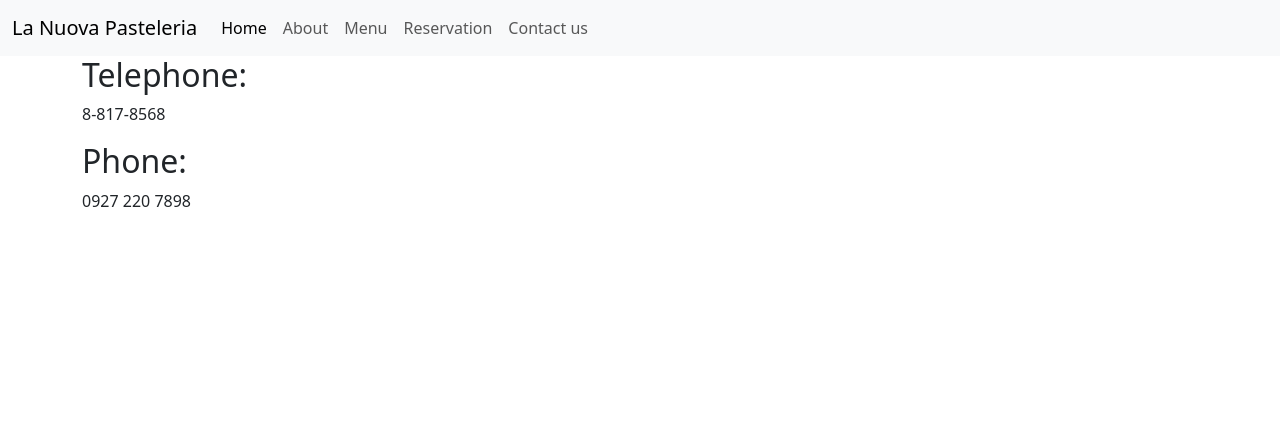
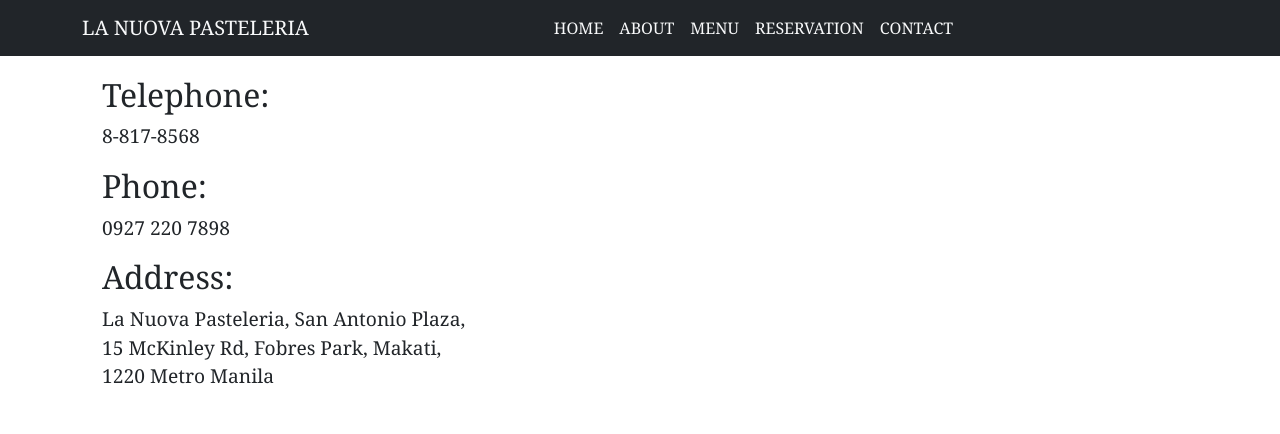
Before and after one commit to Shinroi1/La-Nuova, a Django app: page /contact/ in a window 1280 px wide. Shown: the top 434 px of the page. Before the commit the page ends 207 px from the top, so only its background shows below. Run offline with Django 5.2, Linux system fonts and the light colour scheme; some libraries are stand-ins or nearby versions.

Commit message:
Commit Changes

```diff
--- a/website/myapp/templates/contact.html
+++ b/website/myapp/templates/contact.html
@@ -1,13 +1,63 @@
 {% extends 'user_navbar.html' %}
+
+{% load static %}
 
 {% block content %}
 
-<h2>Telephone:</h2>
 
-<p>8-817-8568</p>
+<html>
+    <head>
+        <meta name="viewport" content="width=device-width, initial-scale=1.0">
 
-<h2>Phone:</h2>
+        <style>
 
-<p>0927 220 7898</p>
+            .contact-container {
+                display: flex;
+                justify-content: space-between;
+                position: relative;
+                padding-top: 20px;
+                margin-left: 20px;
+                font-family: Georgia, 'Times New Roman', Times, serif;
+                font-size: larger;
+            }
+
+            .map-container {
+                margin-top: 30px;
+                margin-bottom: 30px;
+                position: relative;
+
+            }
+
+
+        </style>
+    </head>
+<body>
+
+<div class="container">
+    <div class="contact-container">
+        <div class="contact-info">
+            <h2>Telephone:</h2>
+            <p>8-817-8568</p>
+            <h2>Phone:</h2>
+            <p>0927 220 7898</p>
+            <h2>Address:</h2>
+            <p>La Nuova Pasteleria, San Antonio Plaza,<br>
+            15 McKinley Rd, Fobres Park, Makati, <br>
+            1220 Metro Manila</p>
+        </div>
+    </div>
+</div>
+
+<div class="container map-container ">
+    <iframe src="https://www.google.com/maps/embed?pb=!1m14!1m8!1m3!1d7723.819372758862!2d121.034906!3d14.547157!3m2!1i1024!2i768!4f13.1!3m3!1m2!1s0x3397c8e26ab3a0b9%3A0xa24e3fbe7def4861!2sLa%20Nuova%20Pasteleria!5e0!3m2!1sen!2sph!4v1713253699857!5m2!1sen!2sph"
+    allowfullscreen=""
+    width="800"
+    height="500"
+    loading="lazy"
+    referrerpolicy="no-referrer-when-downgrade">
+</iframe>
+</div>
 
 {% endblock %}
+</body>
+</html>
--- a/website/myapp/templates/footer.html
+++ b/website/myapp/templates/footer.html
@@ -10,7 +10,9 @@
                 </div>
                 <div class="col-auto me-lg-4">
                     <p class="mb-0"><span style="font-weight: bold; font-size: 15pt;">Let's Connect</span></p>
-                    <i class="fab fa-instagram fa-3x"></i>
+                    <a href ="https://www.instagram.com/lanuovapasteleria/" target="_blank">
+                        <i class="fab fa-instagram fa-3x"></i>
+                    <a/>
                 </div>
             </div>
         </div>
--- a/website/myapp/templates/user_navbar.html
+++ b/website/myapp/templates/user_navbar.html
@@ -1,37 +1,69 @@
+{% load static %}
+
 <html lang="en">
   <head>
     <meta charset="UTF-8" />
-    <meta name="viewport" content="width=device-width, initial-scale=1.0" />
-    <link href="https://cdn.jsdelivr.net/npm/bootstrap@5.3.3/dist/css/bootstrap.min.css" rel="stylesheet" integrity="sha384-QWTKZyjpPEjISv5WaRU9OFeRpok6YctnYmDr5pNlyT2bRjXh0JMhjY6hW+ALEwIH" crossorigin="anonymous">  </head>
+    <meta name="viewport" content="width=device-width, initial-scale=1.0"/>
+    <link href="https://cdn.jsdelivr.net/npm/bootstrap@5.3.3/dist/css/bootstrap.min.css" rel="stylesheet" integrity="sha384-QWTKZyjpPEjISv5WaRU9OFeRpok6YctnYmDr5pNlyT2bRjXh0JMhjY6hW+ALEwIH" crossorigin="anonymous">
+
+
+    <style>
+      .navbar{
+        font-family: 'Austin', Georgia, Times New Roman, Times, serif;
+      }
+
+      /* Custom class to use d-flex only for smaller screens (below 992px) */
+      @media (max-width: 991px) {
+        .d-sm-flex-only {
+          display: flex;
+        }
+      }
+      @media (min-width: 992px) {
+        .d-sm-flex-only {
+          display: block; /* Or any other desired layout for larger screens */
+        }
+      }
+
+    </style>
+  </head>
+
   <body>
-    <nav class="navbar navbar-expand-lg bg-body-tertiary">
-      <div class="container-fluid">
-        <a class="navbar-brand" href="#">La Nuova Pasteleria</a>
+    <nav class="navbar navbar-expand-lg bg-dark navbar-dark text-light justify-content-center container-fluid">
+      <div class="container">
+        <a class="navbar-brand text-light mx-auto">LA NUOVA PASTELERIA</a>
         <button class="navbar-toggler" type="button" data-bs-toggle="collapse" data-bs-target="#navbarNavDropdown" aria-controls="navbarNavDropdown" aria-expanded="false" aria-label="Toggle navigation">
           <span class="navbar-toggler-icon"></span>
         </button>
-        <div class="collapse navbar-collapse" id="navbarNavDropdown">
-          <ul class="navbar-nav justify-content-center">
-            <li class="nav-item">
-              <a class="nav-link active" aria-current="page" href="{% url 'home' %}">Home</a>
+        <div class="collapse navbar-collapse justify-content-center container-fluid" id="navbarNavDropdown">
+          <ul class="navbar-nav">
+            <li class="nav-item d-flex justify-content-center">
+              <a class="nav-link text-light " aria-current="page" href="{% url 'home' %}">HOME</a>
             </li>
-            <li class="nav-item">
-              <a class="nav-link" href="{% url 'about' %}">About</a>
+            <li class="nav-item d-flex justify-content-center">
+              <a class="nav-link text-light " href="{% url 'about' %}">ABOUT</a>
             </li>
-            <li class="nav-item">
-              <a class="nav-link" href="{% url 'menu' %}">Menu</a>
+            <li class="nav-item d-flex justify-content-center">
+              <a class="nav-link text-light " href="{% url 'Full Menu' %}">MENU</a>
             </li>
-            <li class="nav-item">
-              <a class="nav-link" href="{% url 'reservations' %}">Reservation</a>
+            <li class="nav-item d-flex justify-content-center">
+              <a class="nav-link text-light " href="{% url 'reservations' %}">RESERVATION</a>
             </li>
-            <li class="nav-item">
-              <a class="nav-link" href="{% url 'contact' %}">Contact us</a>
+            <li class="nav-item d-flex justify-content-center">
+              <a class="nav-link text-light " href="{% url 'contact' %}">CONTACT</a>
             </li>
           </ul>
         </div>
       </div>
     </nav>
-    <div class="container">{% block content %} {% endblock %}</div>
+
+  <div>
+    {% block content %} {% endblock %}
+  </div>
+
+  {% include "footer.html" %}
+
     <script src="https://cdn.jsdelivr.net/npm/@popperjs/core@2.11.8/dist/umd/popper.min.js" integrity="sha384-I7E8VVD/ismYTF4hNIPjVp/Zjvgyol6VFvRkX/vR+Vc4jQkC+hVqc2pM8ODewa9r" crossorigin="anonymous"></script>
-    <script src="https://cdn.jsdelivr.net/npm/bootstrap@5.3.3/dist/js/bootstrap.bundle.min.js" integrity="sha384-YvpcrYf0tY3lHB60NNkmXc5s9fDVZLESaAA55NDzOxhy9GkcIdslK1eN7N6jIeHz" crossorigin="anonymous"></script>  </body>
+    <script src="https://cdn.jsdelivr.net/npm/bootstrap@5.3.3/dist/js/bootstrap.bundle.min.js" integrity="sha384-YvpcrYf0tY3lHB60NNkmXc5s9fDVZLESaAA55NDzOxhy9GkcIdslK1eN7N6jIeHz" crossorigin="anonymous"></script>
+    <script src="https://cdn.jsdelivr.net/npm/lazyautosizes@latest/dist/lazyautosizes.min.js"></script>
+  </body>
 </html>
```
Also changed, not shown: website/myapp/templates/about.html (+41 -2 lines), website/myapp/templates/home.html (+12 -16 lines), website/myapp/templates/reservations.html (+23 -1 lines).
